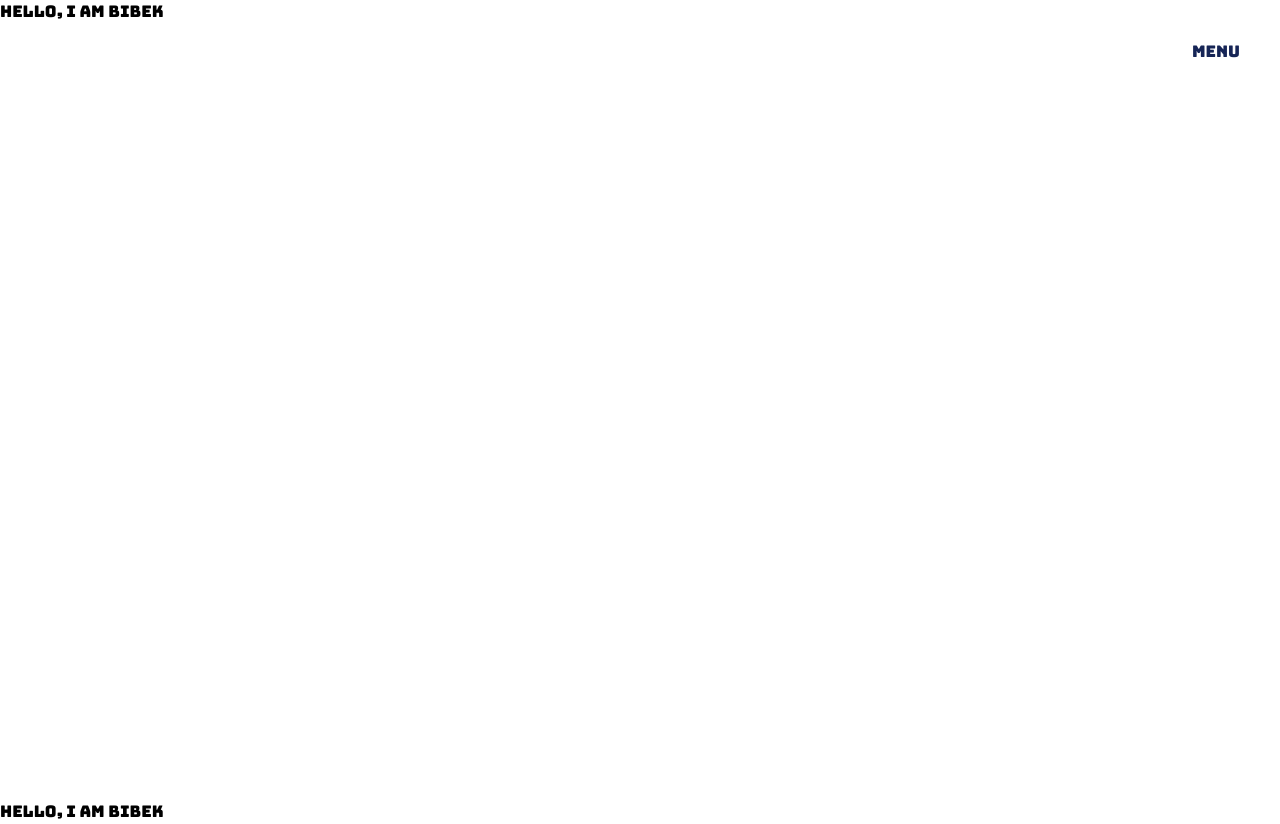
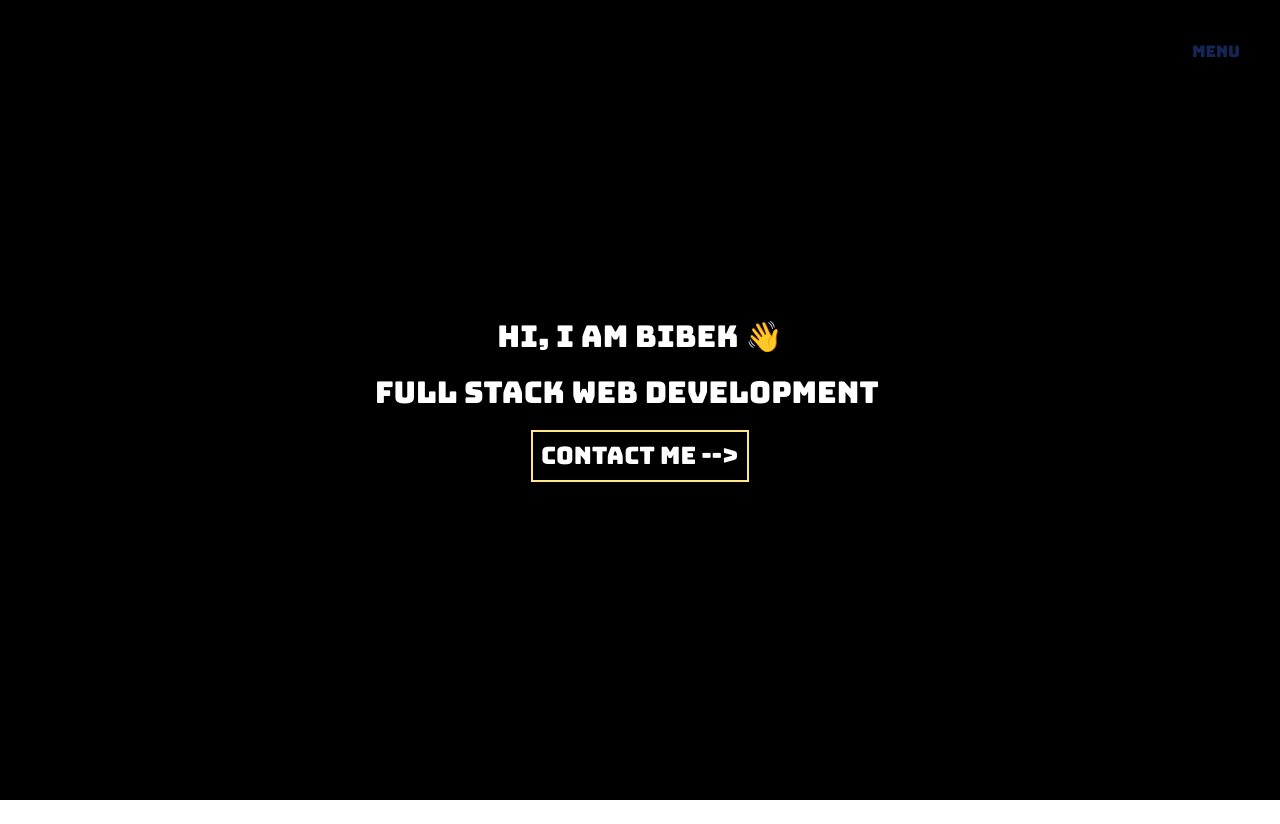
Before and after one commit to bibekchand/personal_website, a React (Vite) app: page / in a window 1280 px wide. After the commit the page ends 800 px from the top, so only its background shows below. Built offline with nearby package versions, Linux system fonts and the light colour scheme.

Commit message:
Add some stuff

```diff
--- a/src/App.jsx
+++ b/src/App.jsx
@@ -1,10 +1,35 @@
-import NavBar from "./components/navbar/NavBar.jsx";
+import NavBar from "./components/NavBar/NavBar.jsx";
+import TextType from "./components/TextType/TextType.jsx";
 export default function App() {
 	return (
 		<>
 			<NavBar />
-			<div style={{"height":"100vh"}}>Hello, I am Bibek</div>
-			<div>Hello, I am Bibek</div>
+			<div className="h-full flex flex-col justify-center items-center text-3xl gap-5">
+				Hi, I am Bibek 👋
+				<TextType
+					text={[
+						"iOS Development",
+						"Full Stack Web Development",
+						"Android app development",
+					]}
+					typingSpeed={75}
+					pauseDuration={1500}
+					showCursor
+					cursorCharacter="_"
+					texts={[
+						"Welcome to React Bits! Good to see you!",
+						"Build some amazing experiences!",
+					]}
+					deletingSpeed={50}
+					variableSpeedEnabled={false}
+					variableSpeedMin={60}
+					variableSpeedMax={120}
+					cursorBlinkDuration={0.5}
+				/>
+			<button type="button" className="text-2xl border-amber-200 border-2 p-2 hover:bg-amber-200 duration-200 cursor-pointer hover:text-black">
+				Contact Me --&gt;
+			</button>
+			</div>
 		</>
 	);
 }
--- a/src/components/NavBar/NavBar.css
+++ b/src/components/NavBar/NavBar.css
@@ -1,7 +1,7 @@
 hr {
     width:0;
     height:5px;
-    background-color:white;
+    background-color:black;
     border-radius:2px;
     transition:0.5s ease-in-out;
 }
@@ -9,5 +9,7 @@ li:hover + hr {
     width:100%;
 }
 nav{
+    background-color: white;
+    color: black;
     transition: 0.2s ease-in-out;
 }
--- a/src/components/NavBar/NavBar.jsx
+++ b/src/components/NavBar/NavBar.jsx
@@ -1,14 +1,25 @@
 import "./NavBar.css";
-import {useState} from "react"
+import { useState } from "react";
 export default function NavBar() {
-    const [isButtonClicked, toggleButton] = useState(false)
-    const toggleButtonFunction = ()=>{
-        toggleButton(!isButtonClicked)
-    }
+	const [isButtonClicked, toggleButton] = useState(false);
+	const toggleButtonFunction = () => {
+		toggleButton(!isButtonClicked);
+	};
 	return (
 		<>
-        <button type="button" onClick={toggleButtonFunction} className="fixed text-blue-950 z-10 right-0 p-10 cursor-pointer">Menu</button>
-		<nav className="bg-black text-white text-4xl flex justify-center items-center fixed w-full" style={{ height: isButtonClicked ? "100%" : "0"}}>
+			<button
+				type="button"
+				onClick={toggleButtonFunction}
+				className="fixed text-blue-950 z-10 right-0 p-10 cursor-pointer"
+			>
+				Menu
+			</button>
+			<nav
+				className="text-4xl flex justify-center items-center fixed w-full truncate z-9"
+				style={{
+					height: isButtonClicked ? "100%" : "0",
+				}}
+			>
 				<ul className="cursor-pointer flex flex-col h-full justify-center gap-5 text-center">
 					<div>
 						<li>Home</li>
--- /dev/null
+++ b/src/components/SplitText/SplitText.jsx
@@ -0,0 +1,172 @@
+import { useGSAP } from "@gsap/react";
+import { gsap } from "gsap";
+import { ScrollTrigger } from "gsap/ScrollTrigger";
+import { SplitText as GSAPSplitText } from "gsap/SplitText";
+import { useEffect, useRef, useState } from "react";
+
+gsap.registerPlugin(ScrollTrigger, GSAPSplitText, useGSAP);
+
+const SplitText = ({
+	text,
+	className = "",
+	delay = 50,
+	duration = 1.25,
+	ease = "power3.out",
+	splitType = "chars",
+	from = { opacity: 0, y: 40 },
+	to = { opacity: 1, y: 0 },
+	threshold = 0.1,
+	rootMargin = "-100px",
+	textAlign = "center",
+	tag = "p",
+	onLetterAnimationComplete,
+}) => {
+	const ref = useRef(null);
+	const animationCompletedRef = useRef(false);
+	const onCompleteRef = useRef(onLetterAnimationComplete);
+	const [fontsLoaded, setFontsLoaded] = useState(false);
+
+	// Keep callback ref updated
+	useEffect(() => {
+		onCompleteRef.current = onLetterAnimationComplete;
+	}, [onLetterAnimationComplete]);
+
+	useEffect(() => {
+		if (document.fonts.status === "loaded") {
+			setFontsLoaded(true);
+		} else {
+			document.fonts.ready.then(() => {
+				setFontsLoaded(true);
+			});
+		}
+	}, []);
+
+	useGSAP(
+		() => {
+			if (!ref.current || !text || !fontsLoaded) return;
+			// Prevent re-animation if already completed
+			if (animationCompletedRef.current) return;
+			const el = ref.current;
+
+			if (el._rbsplitInstance) {
+				try {
+					el._rbsplitInstance.revert();
+				} catch (_) {
+					/* noop */
+				}
+				el._rbsplitInstance = null;
+			}
+
+			const startPct = (1 - threshold) * 100;
+			const marginMatch = /^(-?\d+(?:\.\d+)?)(px|em|rem|%)?$/.exec(rootMargin);
+			const marginValue = marginMatch ? parseFloat(marginMatch[1]) : 0;
+			const marginUnit = marginMatch ? marginMatch[2] || "px" : "px";
+			const sign =
+				marginValue === 0
+					? ""
+					: marginValue < 0
+						? `-=${Math.abs(marginValue)}${marginUnit}`
+						: `+=${marginValue}${marginUnit}`;
+			const start = `top ${startPct}%${sign}`;
+
+			let targets;
+			const assignTargets = (self) => {
+				if (splitType.includes("chars") && self.chars.length)
+					targets = self.chars;
+				if (!targets && splitType.includes("words") && self.words.length)
+					targets = self.words;
+				if (!targets && splitType.includes("lines") && self.lines.length)
+					targets = self.lines;
+				if (!targets) targets = self.chars || self.words || self.lines;
+			};
+
+			const splitInstance = new GSAPSplitText(el, {
+				type: splitType,
+				smartWrap: true,
+				autoSplit: splitType === "lines",
+				linesClass: "split-line",
+				wordsClass: "split-word",
+				charsClass: "split-char",
+				reduceWhiteSpace: false,
+				onSplit: (self) => {
+					assignTargets(self);
+					const tween = gsap.fromTo(
+						targets,
+						{ ...from },
+						{
+							...to,
+							duration,
+							ease,
+							stagger: delay / 1000,
+							scrollTrigger: {
+								trigger: el,
+								start,
+								once: true,
+								fastScrollEnd: true,
+								anticipatePin: 0.4,
+							},
+							onComplete: () => {
+								animationCompletedRef.current = true;
+								onCompleteRef.current?.();
+							},
+							willChange: "transform, opacity",
+							force3D: true,
+						},
+					);
+					return tween;
+				},
+			});
+
+			el._rbsplitInstance = splitInstance;
+
+			return () => {
+				ScrollTrigger.getAll().forEach((st) => {
+					if (st.trigger === el) st.kill();
+				});
+				try {
+					splitInstance.revert();
+				} catch (_) {
+					/* noop */
+				}
+				el._rbsplitInstance = null;
+			};
+		},
+		{
+			dependencies: [
+				text,
+				delay,
+				duration,
+				ease,
+				splitType,
+				JSON.stringify(from),
+				JSON.stringify(to),
+				threshold,
+				rootMargin,
+				fontsLoaded,
+			],
+			scope: ref,
+		},
+	);
+
+	const renderTag = () => {
+		const style = {
+			textAlign,
+			overflow: "hidden",
+			display: "inline-block",
+			whiteSpace: "normal",
+			wordWrap: "break-word",
+			willChange: "transform, opacity",
+		};
+		const classes = `split-parent ${className}`;
+		const Tag = tag || "p";
+
+		return (
+			<Tag ref={ref} style={style} className={classes}>
+				{text}
+			</Tag>
+		);
+	};
+	return renderTag();
+};
+
+export default SplitText;
--- /dev/null
+++ b/src/components/TextType/TextType.css
@@ -0,0 +1,14 @@
+.text-type {
+  display: inline-block;
+  white-space: pre-wrap;
+}
+
+.text-type__cursor {
+  margin-left: 0.25rem;
+  display: inline-block;
+  opacity: 1;
+}
+
+.text-type__cursor--hidden {
+  display: none;
+}
--- /dev/null
+++ b/src/components/TextType/TextType.jsx
@@ -0,0 +1,174 @@
+'use client';
+
+import { useEffect, useRef, useState, createElement, useMemo, useCallback } from 'react';
+import { gsap } from 'gsap';
+import './TextType.css';
+
+const TextType = ({
+  text,
+  as: Component = 'div',
+  typingSpeed = 50,
+  initialDelay = 0,
+  pauseDuration = 2000,
+  deletingSpeed = 30,
+  loop = true,
+  className = '',
+  showCursor = true,
+  hideCursorWhileTyping = false,
+  cursorCharacter = '|',
+  cursorClassName = '',
+  cursorBlinkDuration = 0.5,
+  textColors = [],
+  variableSpeed,
+  onSentenceComplete,
+  startOnVisible = false,
+  reverseMode = false,
+  ...props
+}) => {
+  const [displayedText, setDisplayedText] = useState('');
+  const [currentCharIndex, setCurrentCharIndex] = useState(0);
+  const [isDeleting, setIsDeleting] = useState(false);
+  const [currentTextIndex, setCurrentTextIndex] = useState(0);
+  const [isVisible, setIsVisible] = useState(!startOnVisible);
+  const cursorRef = useRef(null);
+  const containerRef = useRef(null);
+
+  const textArray = useMemo(() => (Array.isArray(text) ? text : [text]), [text]);
+
+  const getRandomSpeed = useCallback(() => {
+    if (!variableSpeed) return typingSpeed;
+    const { min, max } = variableSpeed;
+    return Math.random() * (max - min) + min;
+  }, [variableSpeed, typingSpeed]);
+
+  const getCurrentTextColor = () => {
+    if (textColors.length === 0) return 'inherit';
+    return textColors[currentTextIndex % textColors.length];
+  };
+
+  useEffect(() => {
+    if (!startOnVisible || !containerRef.current) return;
+
+    const observer = new IntersectionObserver(
+      entries => {
+        entries.forEach(entry => {
+          if (entry.isIntersecting) {
+            setIsVisible(true);
+          }
+        });
+      },
+      { threshold: 0.1 }
+    );
+
+    observer.observe(containerRef.current);
+    return () => observer.disconnect();
+  }, [startOnVisible]);
+
+  useEffect(() => {
+    if (showCursor && cursorRef.current) {
+      gsap.set(cursorRef.current, { opacity: 1 });
+      gsap.to(cursorRef.current, {
+        opacity: 0,
+        duration: cursorBlinkDuration,
+        repeat: -1,
+        yoyo: true,
+        ease: 'power2.inOut'
+      });
+    }
+  }, [showCursor, cursorBlinkDuration]);
+
+  useEffect(() => {
+    if (!isVisible) return;
+
+    let timeout;
+    const currentText = textArray[currentTextIndex];
+    const processedText = reverseMode ? currentText.split('').reverse().join('') : currentText;
+
+    const executeTypingAnimation = () => {
+      if (isDeleting) {
+        if (displayedText === '') {
+          setIsDeleting(false);
+          if (currentTextIndex === textArray.length - 1 && !loop) {
+            return;
+          }
+
+          if (onSentenceComplete) {
+            onSentenceComplete(textArray[currentTextIndex], currentTextIndex);
+          }
+
+          setCurrentTextIndex(prev => (prev + 1) % textArray.length);
+          setCurrentCharIndex(0);
+          timeout = setTimeout(() => {}, pauseDuration);
+        } else {
+          timeout = setTimeout(() => {
+            setDisplayedText(prev => prev.slice(0, -1));
+          }, deletingSpeed);
+        }
+      } else {
+        if (currentCharIndex < processedText.length) {
+          timeout = setTimeout(
+            () => {
+              setDisplayedText(prev => prev + processedText[currentCharIndex]);
+              setCurrentCharIndex(prev => prev + 1);
+            },
+            variableSpeed ? getRandomSpeed() : typingSpeed
+          );
+        } else if (textArray.length >= 1) {
+          if (!loop && currentTextIndex === textArray.length - 1) return;
+          timeout = setTimeout(() => {
+            setIsDeleting(true);
+          }, pauseDuration);
+        }
+      }
+    };
+
+    if (currentCharIndex === 0 && !isDeleting && displayedText === '') {
+      timeout = setTimeout(executeTypingAnimation, initialDelay);
+    } else {
+      executeTypingAnimation();
+    }
+
+    return () => clearTimeout(timeout);
+    // eslint-disable-next-line react-hooks/exhaustive-deps
+  }, [
+    currentCharIndex,
+    displayedText,
+    isDeleting,
+    typingSpeed,
+    deletingSpeed,
+    pauseDuration,
+    textArray,
+    currentTextIndex,
+    loop,
+    initialDelay,
+    isVisible,
+    reverseMode,
+    variableSpeed,
+    onSentenceComplete
+  ]);
+
+  const shouldHideCursor =
+    hideCursorWhileTyping && (currentCharIndex < textArray[currentTextIndex].length || isDeleting);
+
+  return createElement(
+    Component,
+    {
+      ref: containerRef,
+      className: `text-type ${className}`,
+      ...props
+    },
+    <span className="text-type__content" style={{ color: getCurrentTextColor() || 'inherit' }}>
+      {displayedText}
+    </span>,
+    showCursor && (
+      <span
+        ref={cursorRef}
+        className={`text-type__cursor ${cursorClassName} ${shouldHideCursor ? 'text-type__cursor--hidden' : ''}`}
+      >
+        {cursorCharacter}
+      </span>
+    )
+  );
+};
+
+export default TextType;
--- a/src/index.css
+++ b/src/index.css
@@ -1,4 +1,7 @@
 @import "tailwindcss";
 #root{
     font-family: "Bungee", sans-serif;
+    height:100vh;
+    color:white;
+    background-color:black;
 }
```
Lines whose indentation alone changed are shown as unchanged.
